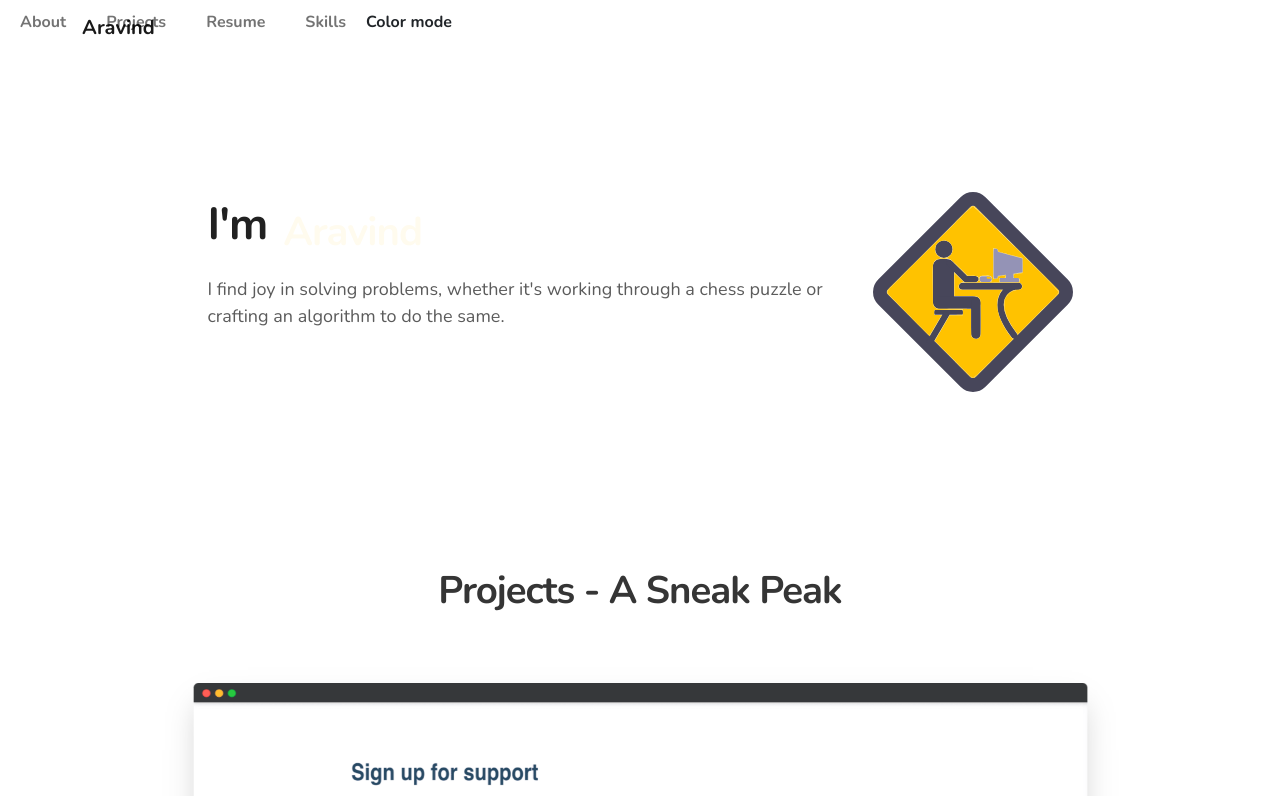
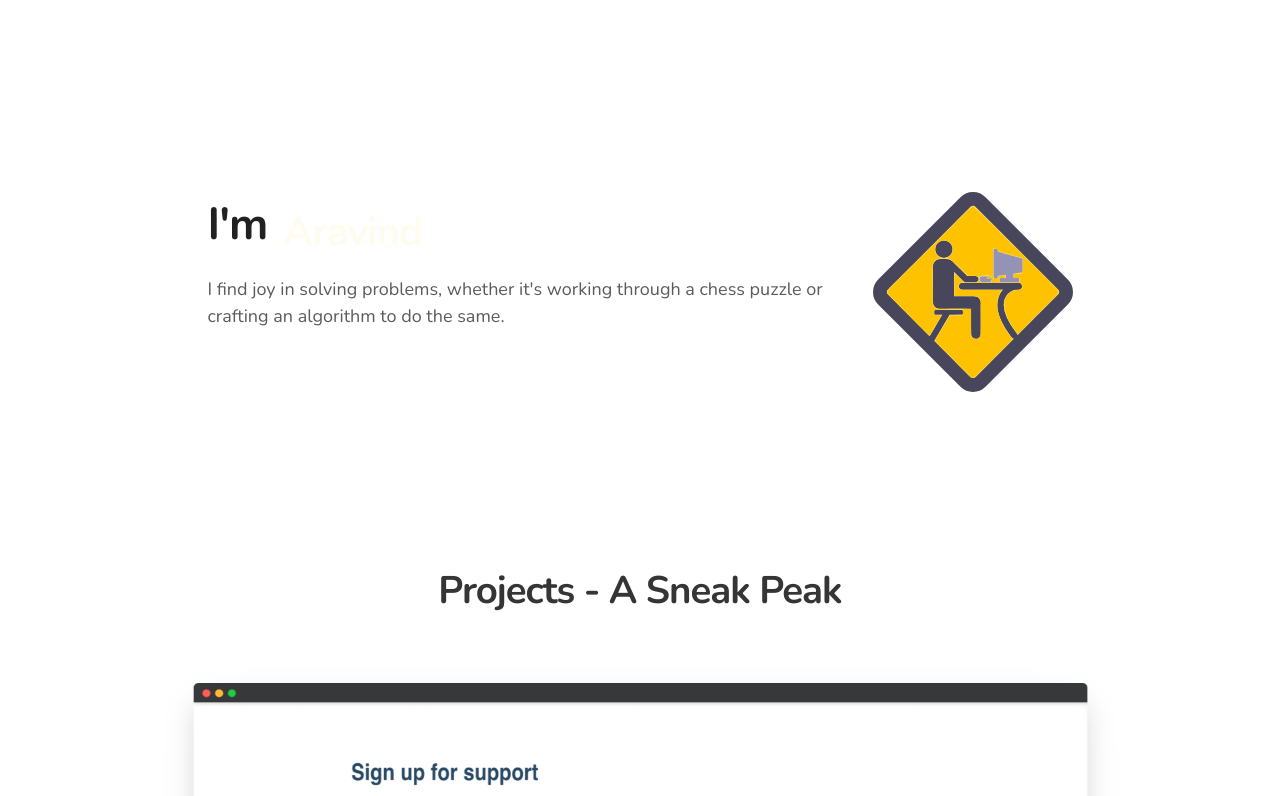
Before and after one commit to AravindDasarathy/portfolio, a Next.js app: page / in a window 1280 px wide. Shown: the top 796 px of the page. Built offline with nearby package versions, Linux system fonts and the light colour scheme.

Commit message:
coding headroom

```diff
--- a/src/components/navbar.tsx
+++ b/src/components/navbar.tsx
@@ -1,7 +1,8 @@
 import Link from 'next/link';
-import { useEffect } from 'react';
+import { useEffect, useState } from 'react';
 import $ from 'jquery';
 import { createPopper } from '@popperjs/core';
+import Headroom from 'react-headroom';
 
 import navStyles from '../styles/Navbar.module.css';
 
@@ -72,10 +73,10 @@ export default function Navbar() {
           {
             name: 'offset',
             options: {
-              offset: [0, 10],
-            },
-          },
-        ],
+              offset: [0, 10]
+            }
+          }
+        ]
       });
 
       const showNavbarMenu = () => {
@@ -100,13 +101,25 @@ export default function Navbar() {
     }
   }, []);
 
+  const [isVisible, setIsVisible] = useState(true);
+
+  const handleVisibilityChange = (isVisible: boolean) => {
+    console.log(isVisible);
+    setIsVisible(isVisible);
+  };
+
   return (
+    <Headroom onUnpin={() => handleVisibilityChange(false)} onPin={() => handleVisibilityChange(true)}>
       <nav
         className={`navbar navbar-expand-sm navbar-light
-      ${navStyles.navbar} ${navStyles['navbar-expand-sm']} ${navStyles['navbar-light']}`}
+      ${navStyles.navbar} ${navStyles['navbar-expand-sm']} ${navStyles['navbar-light']}
+      ${isVisible ? navStyles.visible : navStyles.hidden}`}
       >
-      <div className="container">
-        <Link className={`navbar-brand ${navStyles['navbar-brand']}`} href="/">
+        <div className="container py-3">
+          <Link
+            className={`navbar-brand ${navStyles['navbar-brand']}`}
+            href="/"
+          >
             Aravind
           </Link>
 
@@ -157,5 +170,6 @@ export default function Navbar() {
           </div>
         </div>
       </nav>
+    </Headroom>
   );
 }
--- a/src/styles/Navbar.module.css
+++ b/src/styles/Navbar.module.css
@@ -112,3 +112,11 @@
     padding: 3px 20px;
   }
 }
+
+.visible {
+  display: block;
+}
+
+.hidden {
+  display: none;
+}
```
Lines whose indentation alone changed are shown as unchanged.
